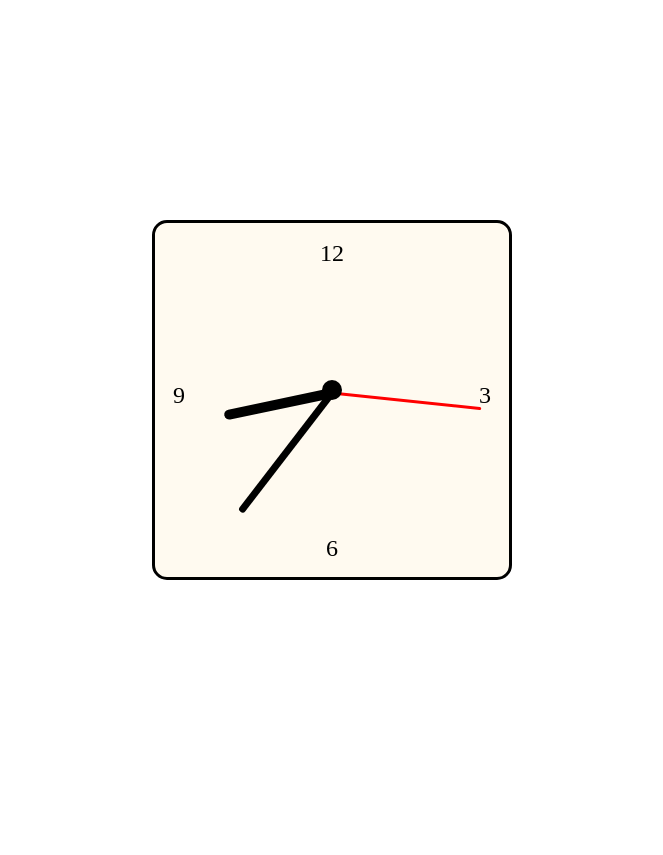
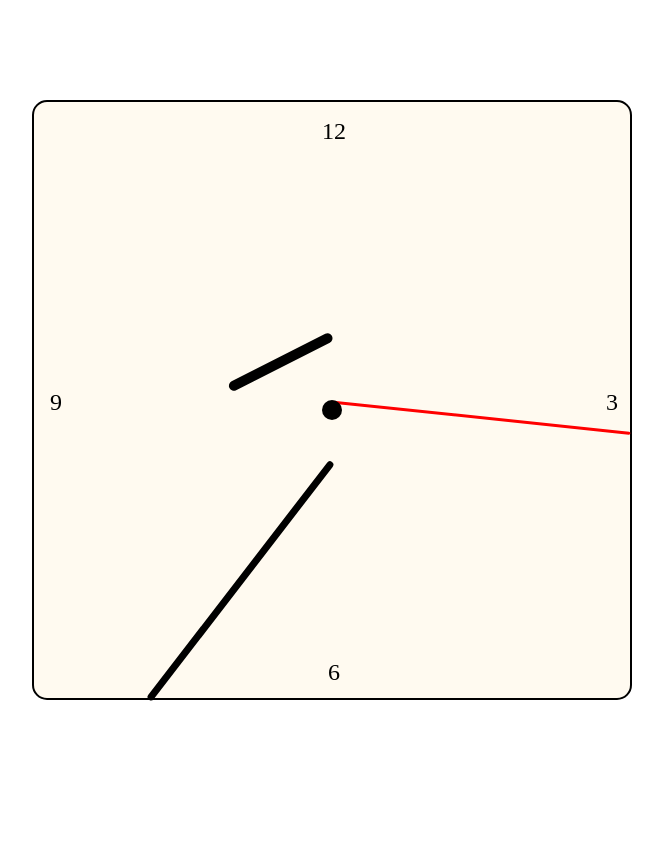
Before and after one commit to ShathaAlrayyani7/Training-ShathaAlrayyani, a website: page css-practises/Beauty_clock_task/index.html in a window 1280 px wide. Shown: the whole page, without its empty margins (308-971 px from the left). After the commit the page ends 800 px from the top, so only its background shows below. Drawn offline with Linux system fonts and the light colour scheme.

Commit message:
fix:refactor the code

```diff
--- a/css-practises/Beauty_SideBar_Task/index.js
+++ b/css-practises/Beauty_SideBar_Task/index.js
@@ -16,7 +16,7 @@ class SideBar{
 
     }
 
-    getNav = () =>{
+    get nav () {
         return this.nav
     }
 
@@ -92,8 +92,6 @@ class Container{
         for(let i = 0 ; i < data.length ; i++){
 
             sideBar.append(new SideBar(data[i].url, data[i].img).getNav());
-            console.log();
-
         }
 
         }
--- a/css-practises/Beauty_clock_task/index.js
+++ b/css-practises/Beauty_clock_task/index.js
@@ -2,31 +2,14 @@
 class Hand{
     constructor(){
         this.clock = document.createElement('div');
-        let secHand = document.createElement('div');
-        let minHand = document.createElement('div');
-        let hourHand = document.createElement('div');
-        let center = document.createElement('div');
+        this.clock.setAttribute('class','hands-cont')
+        let data = ["hands secHand","hands minHand","hands hourHand","center"]
+        for(let i =0;i<4 ; i++){
+            let ele = document.createElement('div')
+            ele.setAttribute('class',`${data[i]}`)
+            this.clock.appendChild(ele);
+        }
 
-        secHand.setAttribute('class','hands');
-        secHand.setAttribute('id','secHand');
-        secHand.style.width = '3px';
-        secHand.style.backgroundColor = 'red';
-
-        minHand.setAttribute('class','hands');
-        minHand.setAttribute('id','minHand');
-        minHand.style.width = '7px';
-
-        hourHand.setAttribute('class','hands');
-        hourHand.setAttribute('id','hourHand');
-        hourHand.style.height = '110px'
-
-        center.setAttribute('id','center');
-        center.setAttribute('class','center');
-
-        this.clock.appendChild(secHand);
-        this.clock.appendChild(minHand);
-        this.clock.appendChild(hourHand);
-        this.clock.appendChild(center);
 
     }
 
@@ -40,20 +23,18 @@ class Hand{
     }
 
     setClock = ()=>{
-        let secHand = document.getElementById('secHand');
-        let minHand = document.getElementById('minHand');
-        let hourHand = document.getElementById('hourHand');
+        let secHand = document.getElementsByClassName('hands secHand')[0];
+        let minHand = document.getElementsByClassName('hands minHand')[0];
+        let hourHand = document.getElementsByClassName('hands hourHand')[0];
 
         let date = new Date()
         let secRatio = date.getSeconds()/60;
-        let minRatio = (secRatio + date.getMinutes())/60;
-        let hourRatio =  (minRatio + date.getHours())/12;
+        let minRatio = (secRatio + date.getMinutes())/60 ;
+        let hourRatio =  (minRatio + date.getHours() - 0.5) /12 ;
 
         secHand.style.setProperty('--rotation', secRatio * 360);
         minHand.style.setProperty('--rotation', minRatio * 360);
         hourHand.style.setProperty('--rotation', hourRatio * 360);
-
-
     }
 
 
@@ -65,20 +46,16 @@ class ClockNum{
         let container = document.createElement('div');
         let clock = document.createElement('div');
         let num = 3;
-        let theta = 90
         for(let i = 0; i < 4;i++){
             let number = document.createElement('div');
-            number.setAttribute('id',`number-${num}`);
-            number.setAttribute('class','numbers');
+            number.setAttribute('class',`numbers number-${num}`);
             number.innerText = `${num}`;
             clock.appendChild(number);
             num += 3
-            theta += 90;
         }
 
         container.setAttribute('class','container');
         clock.setAttribute('class','clock');
-        clock.setAttribute('id','clock');
 
         container.appendChild(clock);
         body.appendChild(container);
@@ -87,7 +64,7 @@ class ClockNum{
 
 
     clockData = () => {
-        let clock = document.getElementById('clock');
+        let clock = document.getElementsByClassName('clock')[0];
         let hands = new Hand();
         clock.append(hands.getClock());
         hands.time()
--- a/css-practises/Beauty_clock_task/style.css
+++ b/css-practises/Beauty_clock_task/style.css
@@ -1,6 +1,9 @@
 :root{
+    --clockColor :floralwhite;
+    --handsColor : black;
     --rotation: 0;
-
+    --hands-z-index: 5;
+    --center-z-index: 10;
 }
 
 * {
@@ -10,70 +13,104 @@
 }
 
 .container{
-    width: 100%;
+    align-items: center;
     display: flex;
     height: 100vh;
-    align-items: center;
     justify-content: center;
+    width: 100%;
 
 }
 
 .clock{
-    background-color: floralwhite;
-    width: 360px;
-    height: 360px;
-    display: flex;
+
+    background-color: var(--clockColor);
     border-radius: 15px;
+    border: 2px solid var(--handsColor);
+    display: grid;
+    grid-template-columns: repeat(3,200px);
+    grid-template-rows: repeat(3,200px);
+    grid-template-areas: ". num12 ." "num9 hands num3" ". num6 .";
+    justify-content: stretch;
+    align-content: stretch;
+    height: 600px;
     position: relative;
-    align-items: center;
-    justify-content: center;
-    border: 3px solid black;
+    width: 600px;
 }
 
 .numbers{
+    font-size: 1.5rem;
+    padding: 1rem;
+    justify-self: center;
     position: absolute;
-    width: 320px;
-    height: 320px;
-    text-align: center;
-    font-size: 1.5rem;
+}
+
+.number-3{
+    grid-area: num3;
+    justify-self: end;
+    align-self: center;
+}
+
+.number-6{
+    grid-area: num6;
+    justify-self: center;
+    align-self: end;
+}
+
+.number-9{
+    grid-area: num9;
+    justify-self: start;
+    align-self: center;
+}
+.number-12{
+    grid-area: num12;
+    justify-self: center;
+    align-self: start;
 }
 
 .hands{
+    background-color: var(--handsColor);
+    height: 300px;
+    position: absolute;
+    transform-origin: bottom;
+    transform: translateX(-50%) rotate(calc(var(--rotation) * 1deg));
+    width: 10px;
+    z-index: var(--hands-z-index);
+    border-radius: 10px;
 
-    position: absolute;
-    width: 10px;
-    height: 150px;
-    bottom: 52%;
-    left: 50%;
-    background-color: black;
-    transform-origin: bottom;
-    border-top-left-radius: 10px;
-    border-top-right-radius: 10px;
-    transform: translateX(-50%) rotate(calc(var(--rotation) * 1deg));
-    z-index: 5;
+
 }
-#number-3{
-    top:45%;
-    left: 48%
+.hands-cont{
+    grid-area: hands;
 }
 
-#number-6{
-    top:88%
+.secHand{
+    background-color: red;
+    width: 3px;
+    top: 0;
+    left: 50%;
 }
 
-#number-9{
-    top:45%;
-    right: 48%
+.minHand{
+    width: 7px;
+    top: 10%;
+    left: 50%;
 }
-/* translateX(-50%) */
+
+.hourHand{
+    height: 115px;
+    top: 20%;
+    left: 50%;
+}
+
+
 .center{
+    background-color: var(--handsColor);
+    border-radius: 20px;
+    height: 20px;
+    left: 50%;
     position: absolute;
+    top: 50%;
     transform: translateX(-50%);
-    bottom: 50%;
-    left: 50%;
     width: 20px;
-    height: 20px;
-    border-radius: 20px;
-    z-index:10;
-    background-color: black;
+    z-index:var(--center-z-index);
 }
--- a/package.json
+++ b/package.json
@@ -3,6 +3,7 @@
   "version": "1.0.0",
   "description": "sociuemtech training - code challanges",
   "main": "index.js",
+  "type": "module",
   "repository": "https://github.com/ShathaAlrayyani7/Training-ShathaAlrayyani.git",
   "author": "Shatha Al Rayyani",
   "license": "MIT",
```
Also changed, not shown: css-practises/Beauty_Form/data.json (added, +32 -0 lines), css-practises/Beauty_Form/index.js (added, +34 -0 lines), css-practises/Beauty_Form/login.html (added, +9 -0 lines), css-practises/Beauty_Form/style.css (added).
